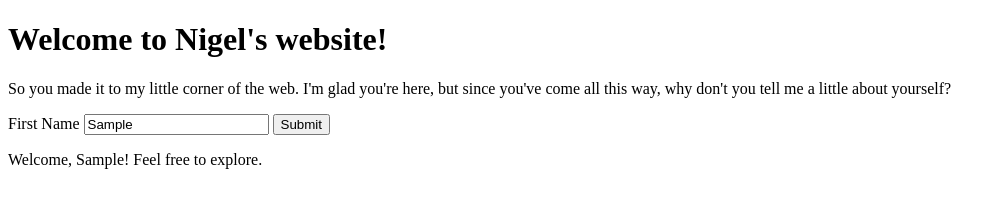
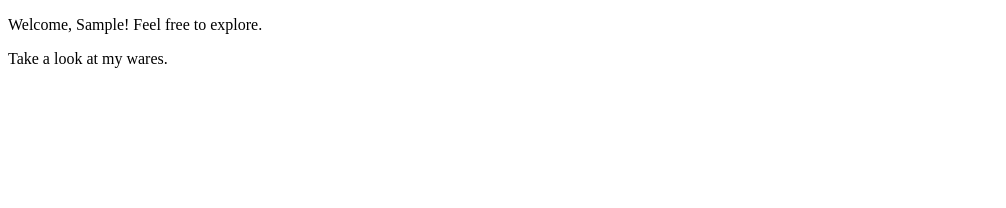
Before and after one commit to PaperBass/Nigels-Site, a plain HTML site: page index.html in a window 1280 px wide. Both pictures are taken after typing "Sample" into the empty fields and a click on the input "Submit". Shown: the whole page, without its empty margins (0-1006 px from the left). Drawn offline with Linux system fonts and the light colour scheme.

Commit message:
hid intro after submission
added another function to the submit event to hide the intro div after a name is submitted

```diff
--- a/index.html
+++ b/index.html
@@ -10,6 +10,10 @@
 
         .hidden {
             display: none;
+        }
+
+        .intro {
+            display: block;
         }
     </style>
 </head>
@@ -25,7 +29,7 @@
     </Header>
 
     <main>
-
+        <div class="intro">
             <h1>
                 Welcome to Nigel's website!
             </h1>
@@ -41,13 +45,13 @@
                 <input type="submit" value="Submit">
 
             </form>
-
+        </div>
         <p class="hidden">
             Welcome, <span class="fName"></span>! Feel free to explore.
         </p>
 
         <article class="hidden">
-            <p></p>
+            <p>Take a look at my wares.</p>
 
         </article>
 
@@ -74,7 +78,6 @@
                         name[i].innerHTML = value;
                     }
                 }
-            // document.getElementsByClassName('fName').innerHTML = value;
             displayText();
                 function displayText() {
                     var texts = document.getElementsByClassName("hidden");
@@ -82,7 +85,13 @@
                         texts[i].style.display = "block";
                     }
                 }
-            // document.getElementsByClassName("hidden").style.display = "block";
+            hideIntro();
+            function hideIntro() {
+                    var intro = document.getElementsByClassName("intro");
+                    for (var i = 0; i < intro.length; i++) {
+                        intro[i].style.display = "none";
+                    }
+                }
         });
 
 
```
Lines whose indentation alone changed are shown as unchanged.
